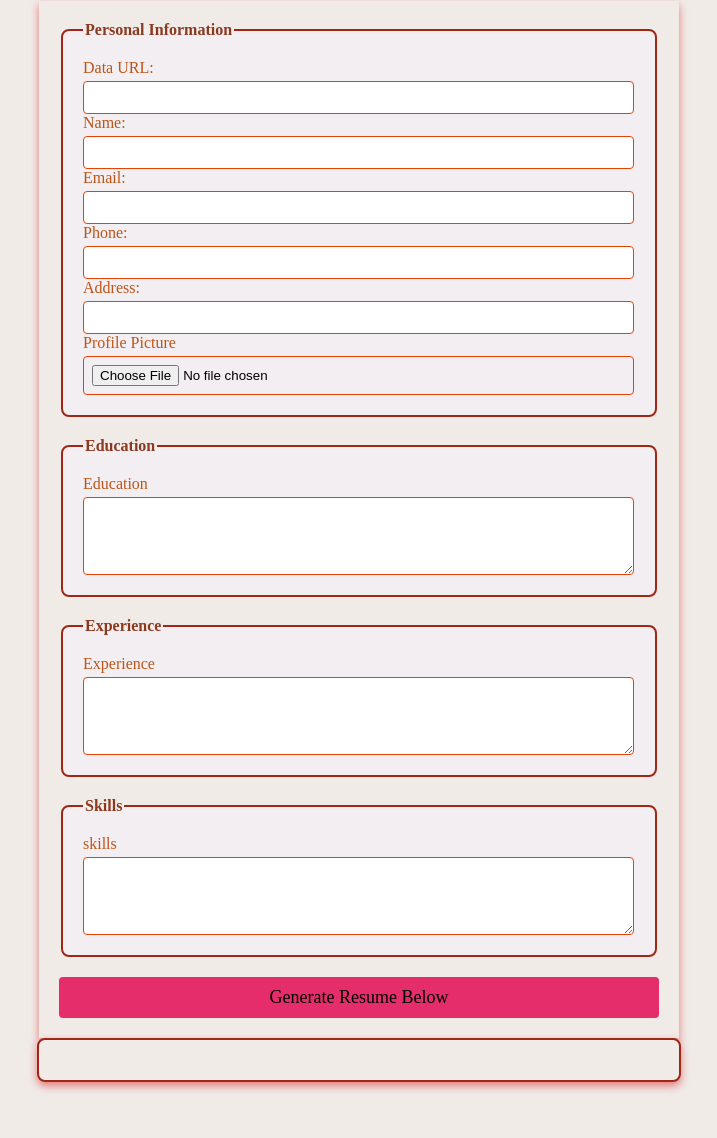
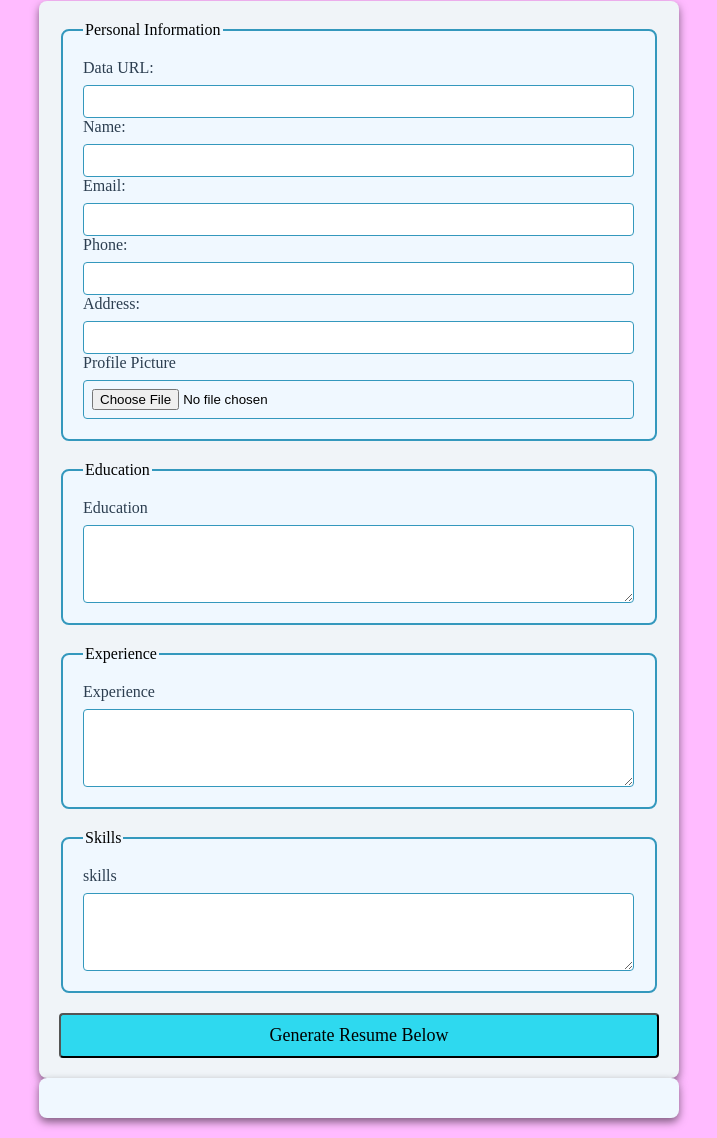
Before and after one commit to sanajameel1/milestone1-sana, a plain HTML site: page index.html in a window 1280 px wide. Shown: the part 182-1320 px from the top of the page, without its empty margins (281-998 px from the left). Before the commit the page ends 1284 px from the top, so only its background shows below. Drawn offline with Linux system fonts and the light colour scheme.

Commit message:
Update style.css

```diff
--- a/style.css
+++ b/style.css
@@ -2,88 +2,92 @@ body {
     font-family: 'Times New Roman', Times, serif;
     margin: 20px;
     padding: 0;
-    background-color: #f1ebe8;
+    background-color: #f0f4 ;
 }
+
+
 h1 {
     text-align: center;
-    color: #d1481f;
+    color: #000;
 }
+
+
 form {
-    max-width:600px;
+    max-width: 600px;
     margin: auto;
-    background-color: 8px;
-    box-shadow: 0 4px 8px rgba(212, 15, 15, 0.5);
-    padding: 20px
+    background-color: #f0f4f8;
+    border-radius: 8px;
+    box-shadow: 0 4px 8px rgba(0, 0, 0, 0.5);
+    padding: 20px;
 }
 
 fieldset {
-    border:2px solid #9e2717;
+    border: 2px solid #3498bd;
     border-radius: 8px;
     padding: 20px;
     margin-bottom: 20px;
-    background-color: rgb(243, 238, 241);
+    background-color: aliceblue;
+}
 
-}
-legend {
+legent {
     font-weight: bold;
     text-align: left;
-    color:#8b391f
+    color: #3498bd;
 }
 
-label {
-    display: block;
-    margin: top 10px;
-    color: #bd5417
+label{
+    display: inline;
+    margin-top: 10px;
+    color: #2c3e50;
 }
+
 
 input,textarea {
     width: calc(100% - 1px);
     padding: 8px;
-    margin-top: 4px;
-    border: 1px solid #e74206;
+    margin-top: 8px;
+    border: 1px solid #3498bd;
     border-radius: 4px;
-    box-sizing: border-box;
+}
 
-
-}
 button {
     display: block;
-    width:100%;
-    padding:10px;
-    background-color: rgb(228, 45, 106);
+    width: 100%;
+    padding: 10px;
+    background-color: rgb(46, 217, 239);
     color: black;
-    border: none;
-    border-radius:4px;
+    border-radius: 4px;
     cursor: pointer;
-    margin-top:10px;
+    margin-top: 10px;
     font-size: 18px;
     font-family: 'Times New Roman', Times, serif;
+}
 
-}
 button:hover {
-    background-color: #e6b4d2;
+    background-color: #66b1e6;
 }
 
 #resumeOutput {
     max-width: 600px;
-    margin:auto;
-    padding:20px;
-    border: 2px solid #9e2717;
+    margin: auto;
+    padding: 20px;
+    border: 2px soild #3498bd;
     border-radius: 8px;
-    background-color:#f1ebe8;
-    box-shadow: 0 4px 8px rgba(212, 15, 15, 0.5);
+    background-color: aliceblue;
+    box-shadow: 0 4px 8px rgba(0, 0, 0, 0.5);
 }
+
 #resumeOutput h2 {
-    color:#2c3e50
+    color: #2c3e50;
 }
+
 .profilePicture {
     display: block;
     margin: 0 auto;
-    border: 2px solid #349834;
+    border: 2px soild #3498bd;
     box-shadow: 0 4px 8px rgba(212, 15, 15, 0.5);
     border-radius: 500%;
     width: 150px;
     height: 150px;
     object-fit: cover;
-
 }
```
